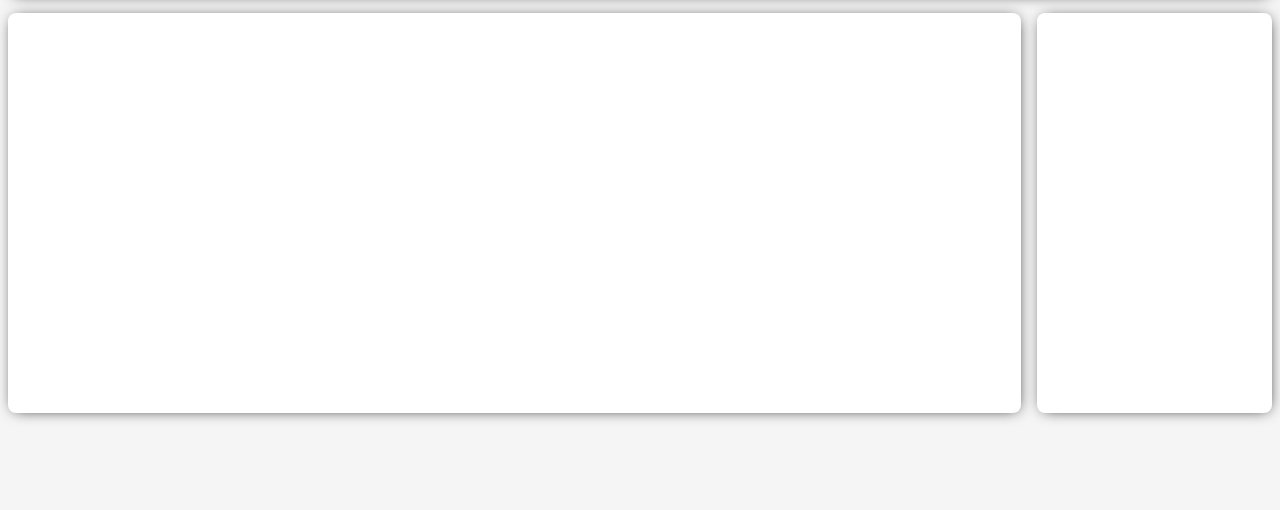
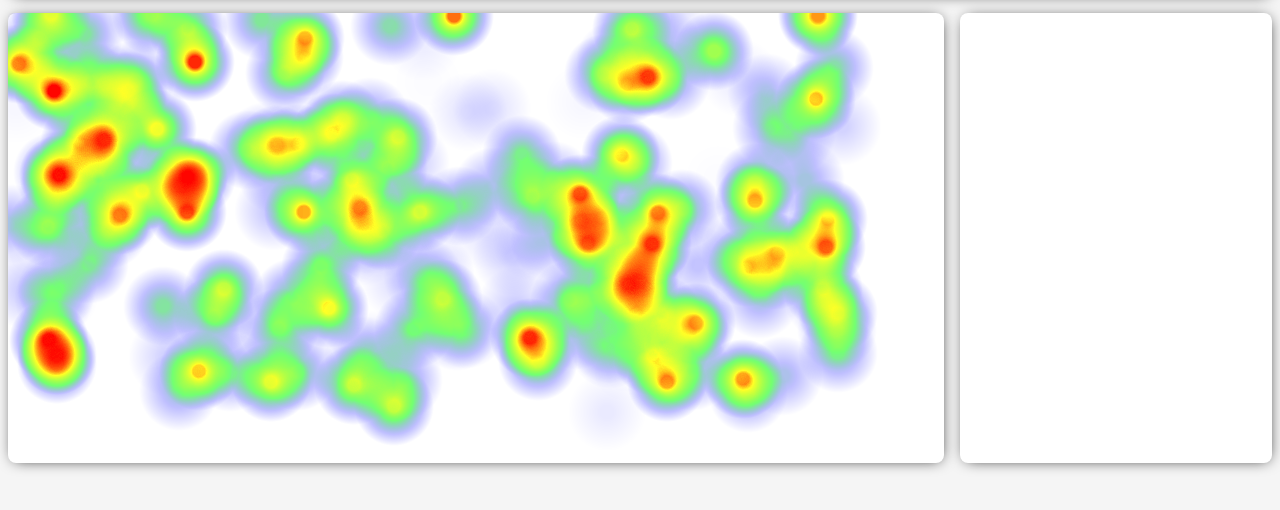
Before and after one commit to ojou-less/gestaltung_zwei, a plain HTML site: page index.html in a window 1280 px wide. Shown: the part 96-606 px from the top of the page. Drawn offline with Linux system fonts and the light colour scheme.

Commit message:
new running

```diff
--- a/css/style.css
+++ b/css/style.css
@@ -48,15 +48,15 @@ h1 {
 }
 .data {
   display: flex;
-  justify-content: space-between;
 }
 
 .graph {
-  width: 840px;
-  height: 400px;
+  flex-grow: 3;
+}
+.heatmap {
+  height: 450px;
 }
 
 .legende {
-  width: 200px;
-  height: 400px;
+  flex-grow: 1;
 }
--- a/index.html
+++ b/index.html
@@ -23,16 +23,16 @@
             <h1 class="boxed" id="refrence">Home</h1>
             <div class="data">
                 <!-- Graph-->
-                <div class="graph boxed" style="flex-grow: 5">
+                <div class="graph boxed">
                     <div class="heatmap" style="position: relative;"></div>
                 </div>
                 <!-- legende-->
-                <div class="legende boxed" style="flex-grow: 1">
+                <div class="legende boxed">
 
                 </div>
             </div>
             <!--Zeitstrahl-->
-            <div class="zeitstrahl">
+            <div class="zeitstrahl boxed">
             </div>
         </main>
         <footer>
```
